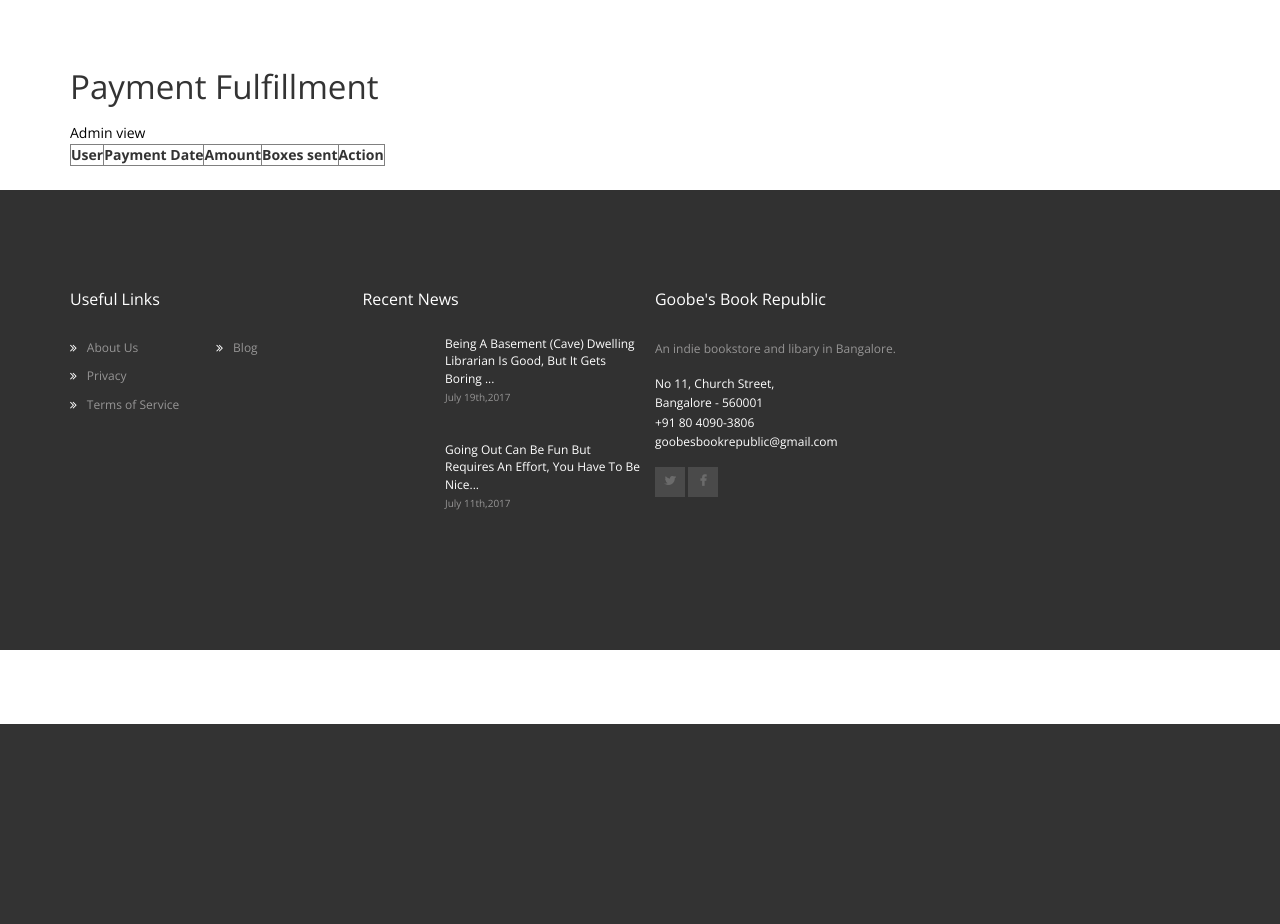
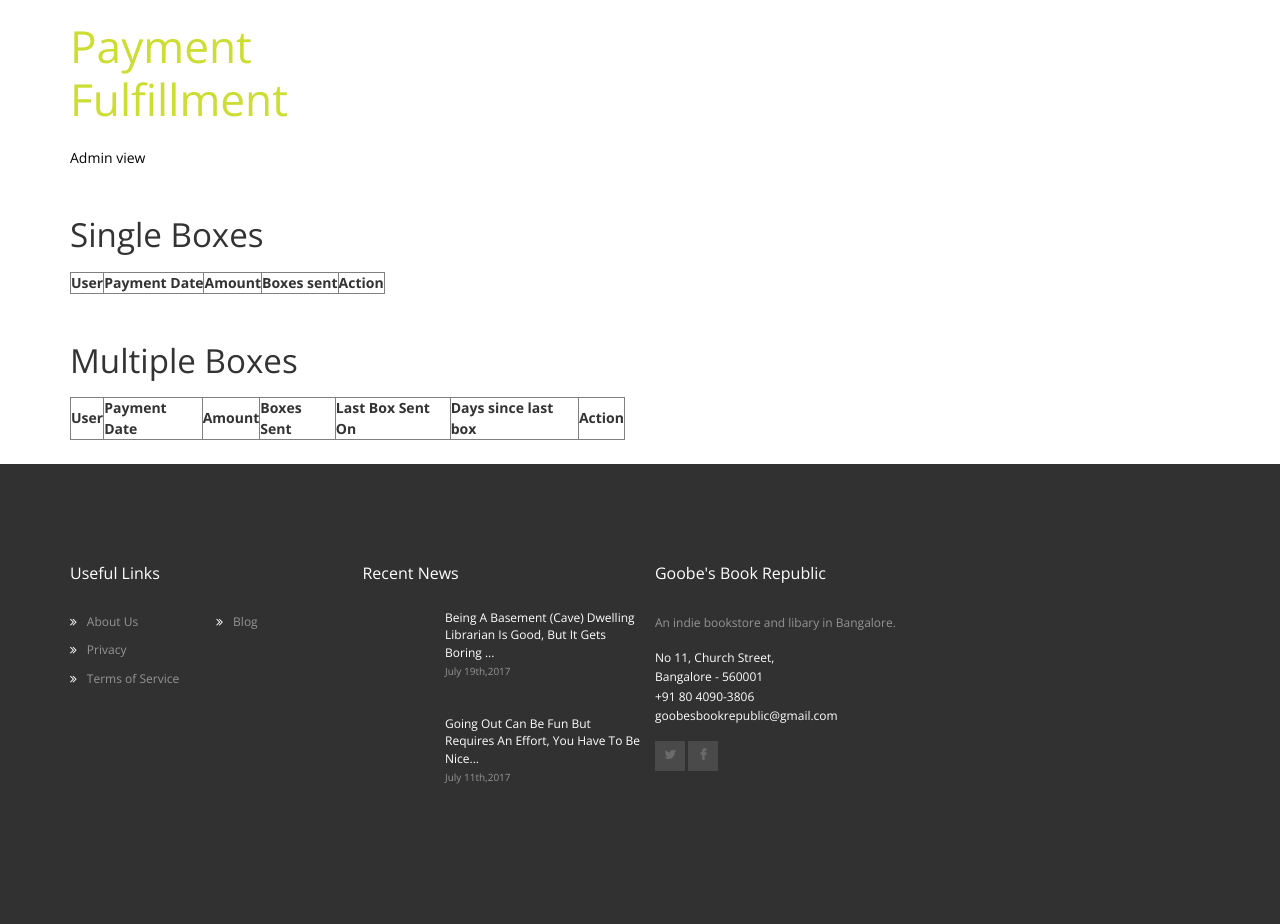
Before and after one commit to goobes/box, a Django app: page /payment/fulfillment/ in a window 1280 px wide. Shown: the part 76-1000 px from the top of the page. Before the commit the page ends 800 px from the top, so only its background shows below. Run offline with Django 3.2, Linux system fonts and the light colour scheme; a user stored in the database is signed in; tables that the repository leaves empty hold one stand-in row (values such as "Sample post"); lists and menus that the app fills with data are empty; parts of the project's set-up code (start-up, migrations or seed data) failed here and were passed over; some libraries are stand-ins or nearby versions.

Commit message:
Payment fulfillment functionality.
Display single box payments which have not been fulfilled,
and a separate section of multi-box payments which have not been
fulfilled.

```diff
--- a/apps/base/admin.py
+++ b/apps/base/admin.py
@@ -47,6 +47,6 @@ class ProfileAdmin(admin.ModelAdmin):
 
 @admin.register(Box)
 class BoxAdmin(admin.ModelAdmin):
-    fields = ( 'shipped_at', 'books', 'payment')
+    fields = ( 'shipped_at', 'books', 'payment', 'tracking_code')
     list_display = ( 'payment', 'created_at', 'shipped_at', )
     autocomplete_fields = ('books',)
--- a/apps/base/models.py
+++ b/apps/base/models.py
@@ -154,3 +154,4 @@ class Box(models.Model):
 
     class Meta:
         verbose_name_plural = 'boxes'
+        ordering = ['-shipped_at']
--- a/apps/base/templates/base/payment_list.html
+++ b/apps/base/templates/base/payment_list.html
@@ -5,8 +5,13 @@
     <div class="container">
         <div class="row">
             <div class="col-md-4">
-                <h2>Payment Fulfillment</h2>
+                <h1>Payment Fulfillment</h1>
                 <a href="/admin/base/box">Admin view</a>
+            </div>
+        </div>
+        <div class="row">
+            <div class="col-md-4">
+                <h2>Single Boxes</h2>
             </div>
         </div>
         <div class="row">
@@ -23,7 +28,7 @@
                     {% if object_list %}
                       {% for object in object_list %}
                       <tr>
-                          <td>{{ object.user }}</td>
+                          <td><a href="{% url 'profile-detail' pk=object.user.profile.id %}">{{ object.user }}</a></td>
                           <td>{{ object.payment_date }}</td>
                           <td>{{ object.amount }}</td>
                           <td>{{ object.box_set.all.count }}</td>
@@ -35,6 +40,37 @@
                 </table>
             </div>
         </div>
+        <div class="row">
+            <div class="col-md-4">
+                <h2>Multiple Boxes</h2>
+            </div>
+        </div>
+        <div class="row">
+            <div class="col-md-6">
+                <table border="1" cellspacing="5" cellpadding="5">
+                    <thead>
+                        <th>User</th>
+                        <th>Payment Date</th>
+                        <th>Amount</th>
+                        <th>Boxes Sent</th>
+                        <th>Last Box Sent On</th>
+                        <th>Days since last box</th>
+                        <th>Action</th>
+                    </thead>
+                    {% for payment in multiple_boxes %}
+                    <tr>
+                        <td><a href="{% url 'profile-detail' pk=payment.user.profile.id %}">{{ payment.user }}</a></td>
+                        <td>{{ payment.payment_date }}</td>
+                        <td>{{ payment.amount }}</td>
+                        <td>{{ payment.box_set.all.count }}</td>
+                        <td>{{ payment.box_set.first.shipped_at }}</td>
+                        <td>{{ payment.box_set.first.shipped_at|timesince }}</td>
+                        <td><a href="{% url 'box-create' pk=payment.id %}" class="btn btn-primary">Create Box</a></td>
+                    </tr>
+                    {% endfor %}
+                </table>
+            </div>
+        </div>
     </div>
 </section>
 {% endblock %}
--- a/apps/base/views.py
+++ b/apps/base/views.py
@@ -226,7 +226,12 @@ class BoxCreate(StaffUserMixin, FormView):
         return super().form_valid(form)
 
 class PaymentFulfillmentList(StaffUserMixin, ListView):
-    queryset = Payment.objects.filter(status='Credit', fulfilled=False)
+    queryset = Payment.objects.filter(status='Credit', fulfilled=False, item__boxes_added=1)
+
+    def get_context_data(self, **kwargs):
+        context = super().get_context_data(**kwargs)
+        context['multiple_boxes'] = Payment.objects.filter(status='Credit', fulfilled=False, item__boxes_added__gt=1)
+        return context
 
 class BookCreate(StaffUserMixin, CreateView):
     model = Book
```
